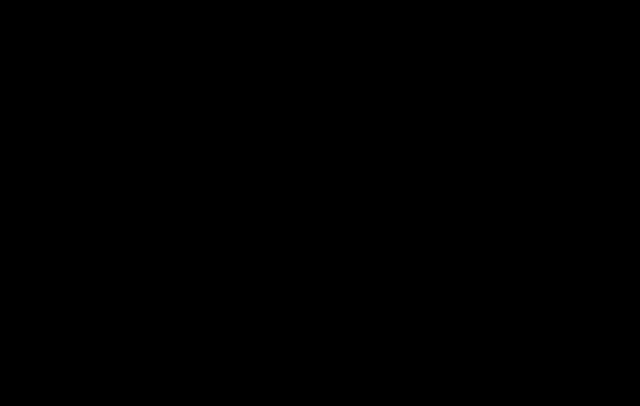
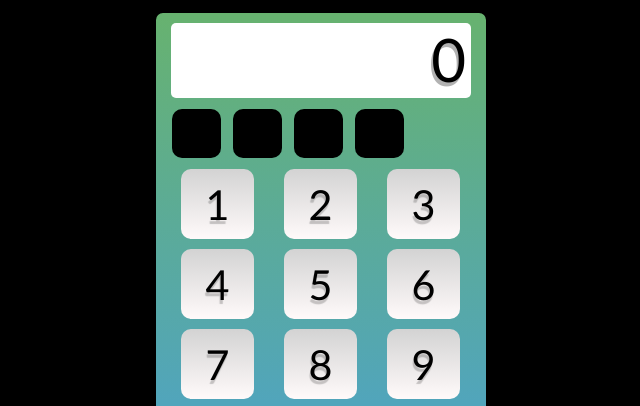
Before and after one commit to alevis/cal, a plain HTML site: page calculator/index.html in a window 1280 px wide. Shown: the top 406 px of the page, without its empty margins (319-959 px from the left). Drawn offline with nearby package versions, Linux system fonts and the light colour scheme.

Commit message:
calculator modified

```diff
--- a/calculator/index.html
+++ b/calculator/index.html
@@ -1,8 +1,9 @@
-<!doctype html>
-<html>
+<!DOCTYPE html>
+<html lang="en">
 <head>
+    <meta charset="utf-8">
     <title>Calculator</title>
-    <link rel="stylesheet" type="text/css" href="style.css"></link>
+    <link rel="stylesheet" type="text/css" href="style.css" />
     <script src="https://ajax.googleapis.com/ajax/libs/jquery/1.8.0/jquery.min.js">
     </script>
     <script src="script.js"></script>
--- a/calculator/style.css
+++ b/calculator/style.css
@@ -5,19 +5,61 @@ body, div, a{
     background:black;
 }
 #calculator{
-
+    width: 310px;
+    height:460px;
+    border: 3px black solid;
+    margin: 10px auto;
+    padding: 10px;
+    border-radius: 10px;
+        background: -webkit-linear-gradient(to top, #67B26F, #4ca2cd);
+        background: linear-gradient(to bottom, #67B26F, #4ca2cd);
 }
 #total{
-
+    height:75px;
+    width: 290px;
+    margin:auto;
+    background-color:white;
+    margin-bottom:5px;
+    text-align:right;
+    font-size:60px;
+    padding:0 5px;
+    text-shadow: -2px 4px 0 rgba(0,0,0,0.3);
+    border-radius: 5px;
 }
 #numbers, #operators{
     margin:auto;
 }
 #operators a{
     display:black;
+    width: 45px;
+    height:45px;
+    float:left;
+    text-decoration:none;
+    color:black;
+    text-align:center;
+    font-size:38px;
+    padding:2px;
+    margin:6px 6px;
+    background: -webkit-gradient(linear, left top, left bottom, from(#EDEDED). to(#DCDCDC));
+    background: -moz-linear-gradient(top, red, red);
+    border-radius: 10px;
+
 }
 #numbers a{
     display:block;
+    width: 53px;
+    height: 50px;
+    float: left;
+    text-decoration: none;
+    color: black;
+    text-align: center;
+    font-size: 31pt;
+    padding: 10px;
+    margin: 5px 15px;
+background: -webkit-gradient(linear, left top, left bottom, from(lightgray),to(snow));
+background: -moz-linear-gradient(top,#EDEDED, #DCDCDC);
+    border-radius: 10px;
+    text-shadow:-1px 4px 1px rgba(0,0,0,0.2);
 }
 a:hover{
     background:-webkit-gradient(linear,left top, left bottom, from(#DCDCDC), to(#EDEDEDED));
```
